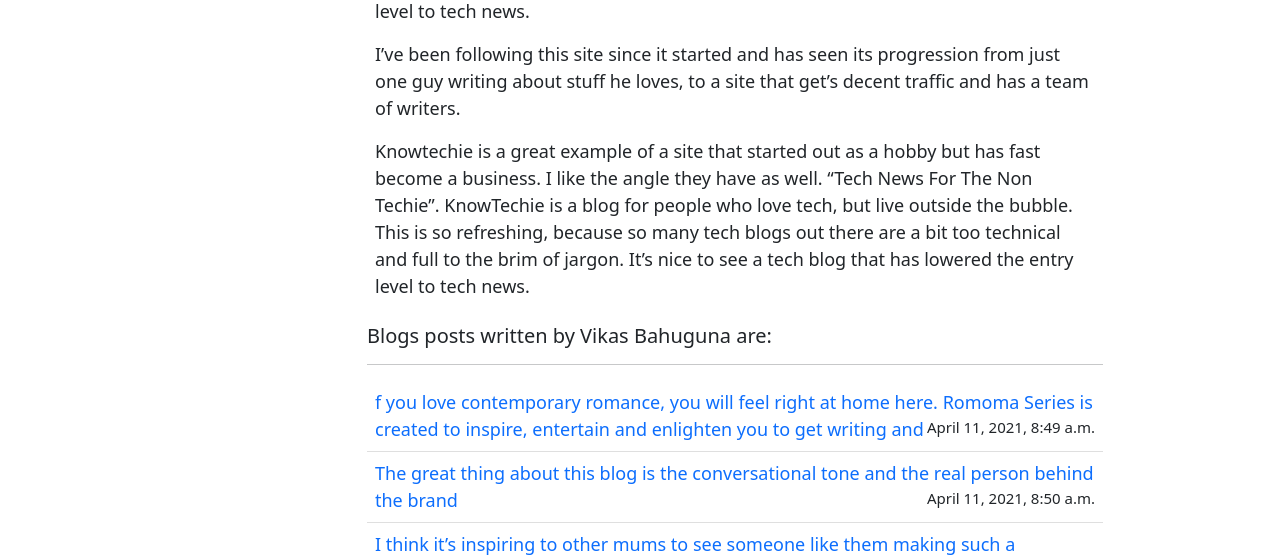
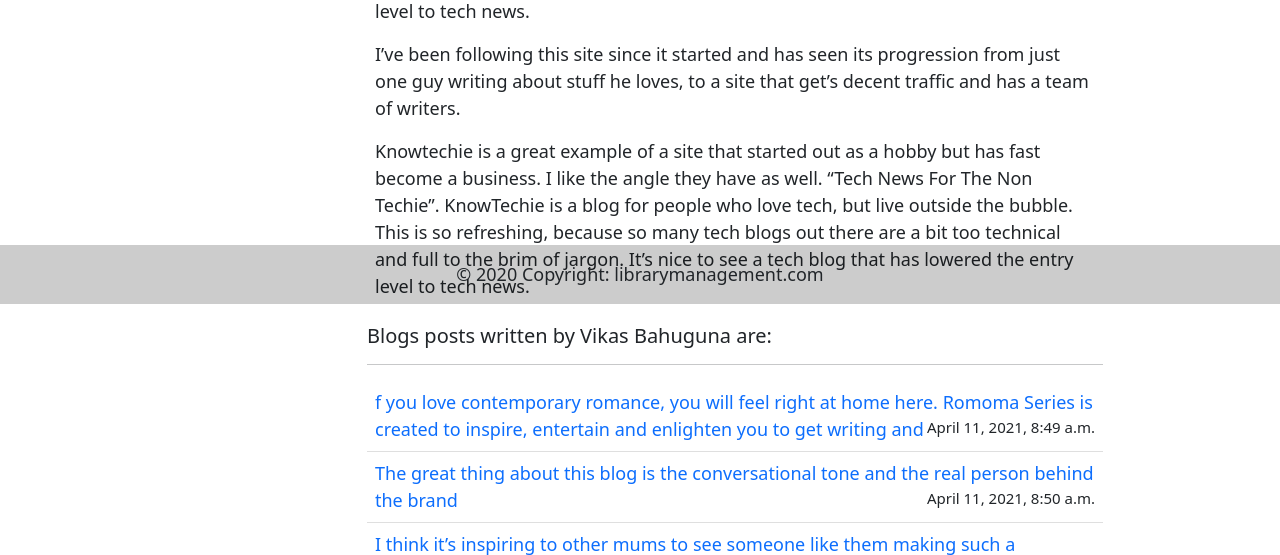
Before and after one commit to vikas1412/diyblog-djangodocs, a Django app: page /blogs/author/3 in a window 1280 px wide. Shown: the part 496-1051 px from the top of the page. Run offline with Django 3.2, Linux system fonts and the light colour scheme; data comes from the database, SQL or seed files in the repository.

Commit message:
Stick footer to bottom

```diff
--- a/templates/base.html
+++ b/templates/base.html
@@ -17,6 +17,13 @@
 
         body {
             font-size: 18px;
+        }
+        #footer{
+            position: fixed;
+            bottom: 0px;
+            left: 0px;
+            right: 0px;
+            z-index: 9999;
         }
         {% block style %}{% endblock %}</style>
 </head>
@@ -96,7 +103,7 @@
 </div>
 
 <br><br><br>
-<footer>
+<footer id="footer">
     <!-- Copyright -->
     <div class="text-center p-3" style="background-color: rgba(0, 0, 0, 0.2);">
         © 2020 Copyright:
```
